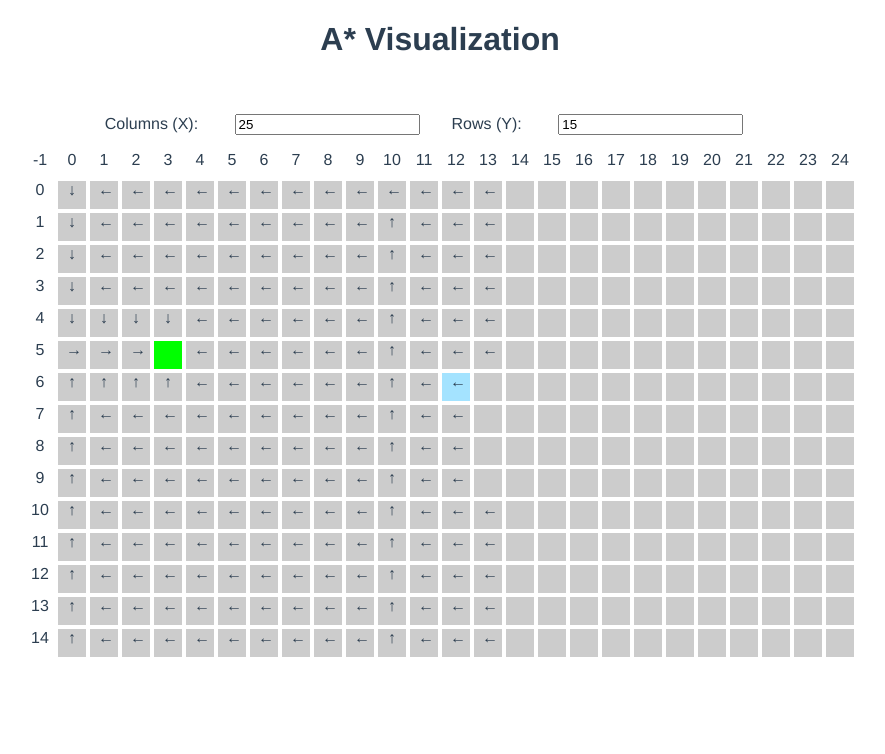
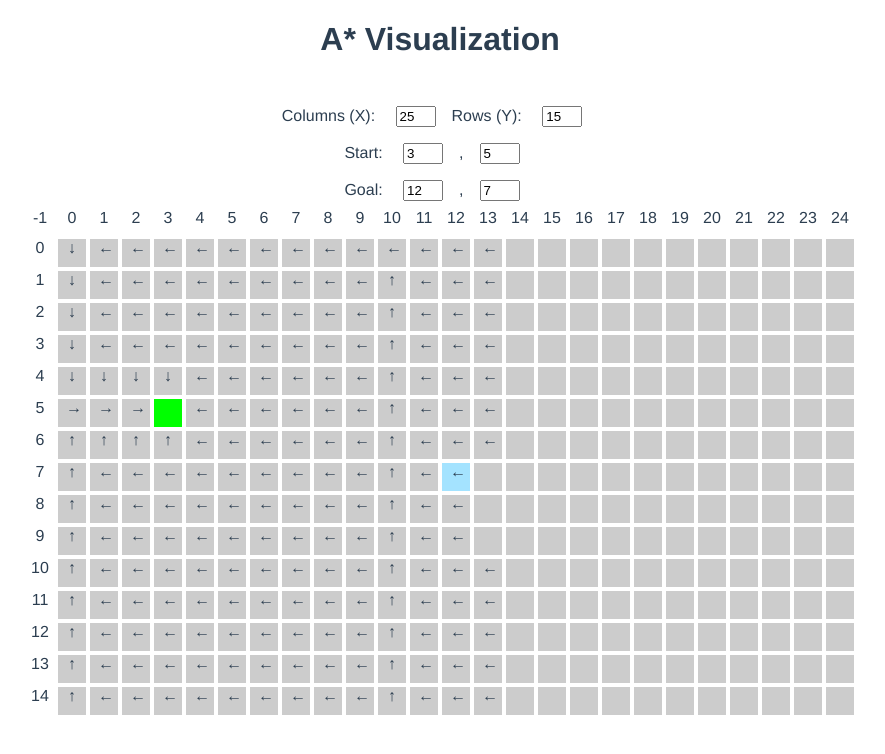
Before and after one commit to njgingrich/a-star, a Vue app: page / in a window 1280 px wide. Shown: the top 754 px of the page, without its empty margins (200-1085 px from the left). Built offline with nearby package versions, Linux system fonts and the light colour scheme.

Commit message:
dynamically set start/goal

```diff
--- a/src/App.vue
+++ b/src/App.vue
@@ -6,7 +6,11 @@
     <main>
       <span>Columns (X): </span><input class="btn-input" v-model.number="cols" type="number">
       <span>Rows (Y): </span><input class="btn-input" v-model.number="rows" type="number">
-      <grid :rows="rows" :cols="cols" :start="start" :goal="goal"></grid>
+      <br>
+      <span>Start: </span><input class="btn-input" v-model.number="startX" type="number" size="2">,<input class="btn-input" v-model.number="startY" type="number" size="3">
+      <br>
+      <span>Goal: </span><input class="btn-input" v-model.number="goalX" type="number" size="2">,<input class="btn-input" v-model.number="goalY" type="number" size="3">
+      <grid :rows="rows" :cols="cols" :start="setStart" :goal="setGoal"></grid>
     </main>
   </div>
 </template>
@@ -24,8 +28,20 @@ export default {
     return {
       rows: 15,
       cols: 25,
+      startX: 3,
+      startY: 5,
+      goalX: 12,
+      goalY: 7,
       start: new Coord(3, 5),
       goal: new Coord(12, 6)
+    }
+  },
+  computed: {
+    setStart: function () {
+      return new Coord(this.startX, this.startY)
+    },
+    setGoal: function () {
+      return new Coord(this.goalX, this.goalY)
     }
   }
 }
@@ -53,7 +69,7 @@ main {
 }
 
 .btn-input {
-  display: inline;
-  margin: 1rem 2rem;
+  width: 2rem;
+  margin: 0.5rem 1rem;
 }
 </style>
```
